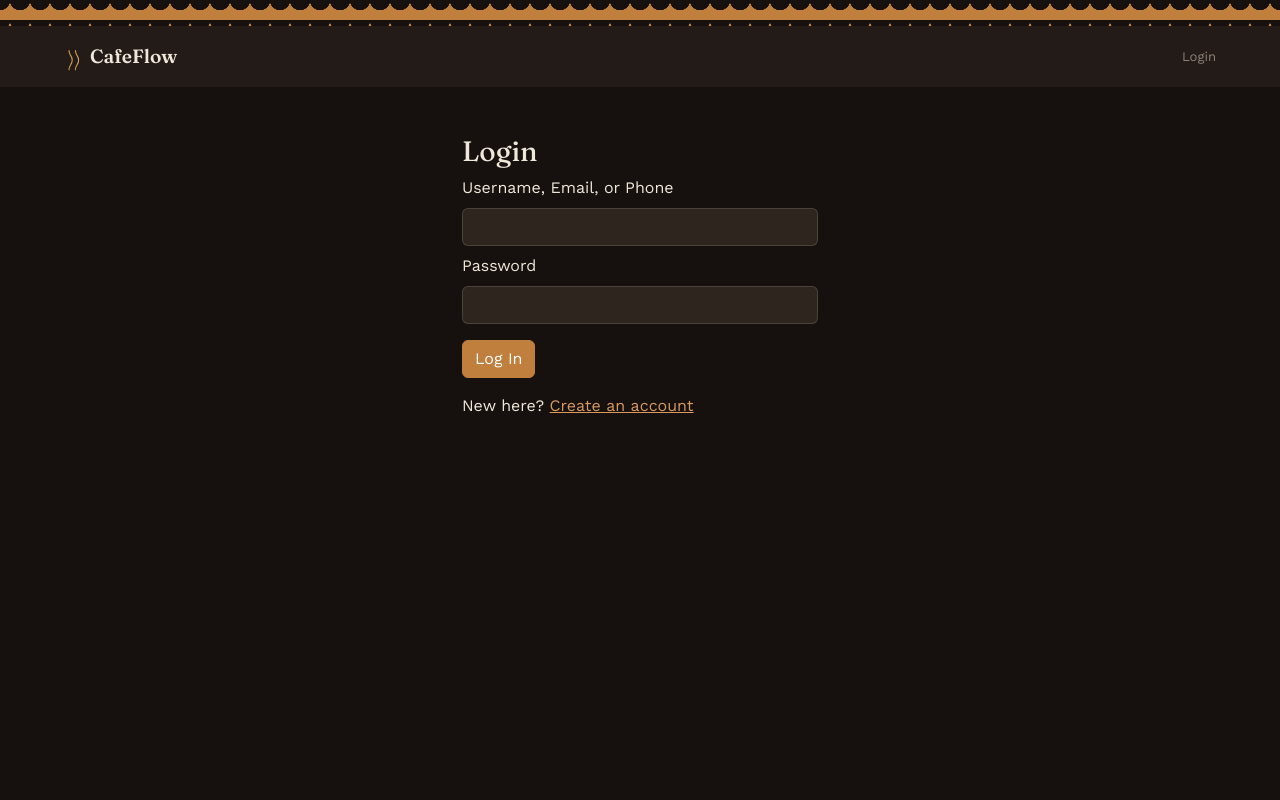
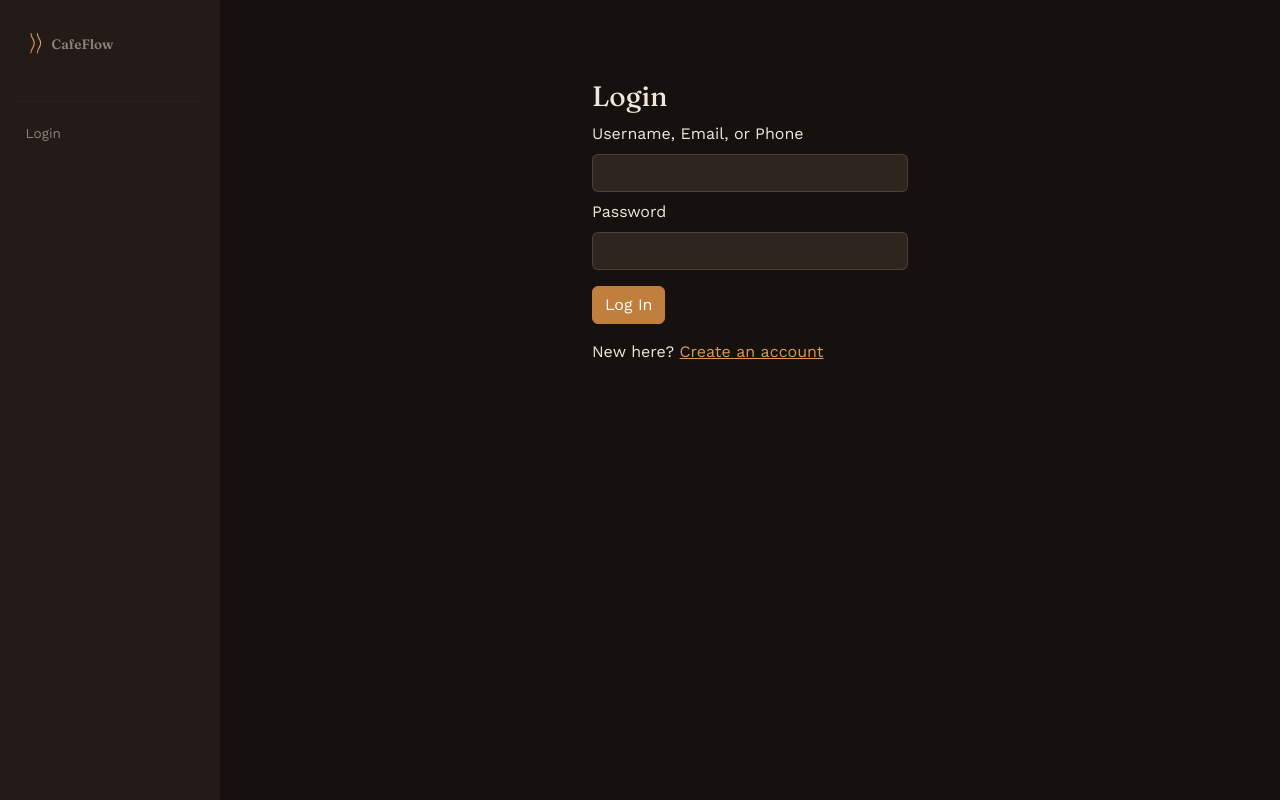
Before and after one commit to khadkashashi/CafeFlow, a Django app: page /login/ in a window 1280 px wide. Run offline with Django 5.2, Linux system fonts and the light colour scheme.

Commit message:
fix bug in waiter dashborad ,convert nav to left sidebar

```diff
--- a/templates/base.html
+++ b/templates/base.html
@@ -87,12 +87,42 @@
 
         h1, h2, h3, h4, h5, h6 { font-family: 'Fraunces', serif; color: var(--parchment); }
         .text-muted { color: var(--smoke) !important; }
+        body { display: flex; }
+
+    .cf-sidebar {
+        width: 220px;
+        min-height: 100vh;
+        background: var(--espresso-light);
+        padding: 1.5rem 1rem;
+        position: fixed;
+        top: 0; left: 0; bottom: 0;
+        overflow-y: auto;
+        display: flex;
+        flex-direction: column;
+        gap: 0.3rem;
+    }
+    .cf-sidebar .cf-brand {
+        margin-bottom: 1.5rem;
+    }
+    .cf-sidebar a, .cf-sidebar .cf-link-btn {
+        color: var(--smoke); text-decoration: none; padding: 0.5rem 0.6rem; border-radius: 6px;
+        font-size: 0.85rem; background: none; border: none; text-align: left; width: 100%; cursor: pointer;
+    }
+    .cf-sidebar a:hover, .cf-sidebar .cf-link-btn:hover { background: var(--espresso-lighter); color: var(--copper-bright); }
+    .cf-sidebar .cf-user { color: var(--parchment); font-family: 'IBM Plex Mono', monospace; font-size: 0.75rem; padding: 0.5rem 0.6rem; }
+    .cf-sidebar hr { border-color: rgba(140,131,120,0.2); margin: 0.5rem 0; }
+
+    .cf-main { margin-left: 220px; flex: 1; padding: 2rem; }
+
+    @media (max-width: 900px) {
+        body { display: block; }
+        .cf-sidebar { position: static; width: 100%; min-height: auto; flex-direction: row; flex-wrap: wrap; }
+        .cf-main { margin-left: 0; padding: 1.5rem; }
+    }
 </style>
 </head>
 <body>
-    <div class="awning"></div>
-
-    <nav class="cf-nav">
+    <nav class="cf-sidebar">
         <a href="{% url 'landing:home' %}" class="cf-brand">
             <span class="steam-mark">
                 <svg viewBox="0 0 22 30" xmlns="http://www.w3.org/2000/svg">
@@ -103,7 +133,6 @@
             CafeFlow
         </a>
 
-        <div class="cf-links">
         {% if user.can_manage_orders %}
         <a href="{% url 'tables:waiter_tables' %}">Tables</a>
         <a href="{% url 'tables:merge_tables' %}">Merge Tables</a>
@@ -118,9 +147,13 @@
         {% if user.can_view_inventory %}
         <a href="{% url 'inventory:ingredient_list' %}">Inventory</a>
         {% endif %}
+        {% if user.can_manage_inventory %}
+        <a href="{% url 'menu:menu_manage' %}">Menu</a>
+        {% endif %}
         {% if user.can_manage_staff %}
         <a href="{% url 'employees:employee_list' %}">Staff</a>
         <a href="{% url 'employees:all_shifts' %}">All Shifts</a>
+        <a href="{% url 'tables:table_manage' %}">Manage Tables</a>
         {% endif %}
         {% if user.can_access_reports %}
         <a href="{% url 'reports:dashboard' %}">Reports</a>
@@ -132,35 +165,28 @@
         <a href="{% url 'reservations:my_reservations' %}">Reservations</a>
         {% endif %}
 
+        <hr>
+
         {% if user.is_authenticated and user.role == "CUSTOMER" %}
-            <a href="{% url 'customers:my_account' %}" class="cf-user d-flex align-items-center gap-2">
-            {% if user.profile_picture %}
-           <img src="{{ user.profile_picture.url }}" style="width:28px;height:28px;border-radius:50%;object-fit:cover;">
-           {% endif %}
+        <a href="{% url 'customers:my_account' %}" class="cf-user">
+            {% if user.profile_picture %}<img src="{{ user.profile_picture.url }}" style="width:20px;height:20px;border-radius:50%;object-fit:cover;vertical-align:middle;margin-right:6px;">{% endif %}
             {{ user.username }} ({{ user.role }})
         </a>
         {% elif user.is_authenticated %}
         <span class="cf-user">{{ user.username }} ({{ user.role }})</span>
         {% endif %}
-           {% if user.can_manage_inventory %}
-           <a href="{% url 'menu:menu_manage' %}">Menu</a>
-           {% endif %}
-           {% if user.can_manage_staff %}
-            <a href="{% url 'tables:table_manage' %}">Manage Tables</a>
-            {% endif %}
 
         {% if user.is_authenticated %}
-            <form method="post" action="{% url 'logout' %}" style="display:inline;">
+        <form method="post" action="{% url 'logout' %}">
             {% csrf_token %}
             <button type="submit" class="cf-link-btn">Logout</button>
         </form>
         {% else %}
         <a href="{% url 'login' %}">Login</a>
         {% endif %}
-        </div>
     </nav>
 
-    <div class="container">
+    <div class="cf-main">
         {% block content %}{% endblock %}
     </div>
 </body>
```
Also changed, not shown: tables/templates/tables/waiter_tables.html (+3 -8 lines). Lines whose indentation alone changed are shown as unchanged.
